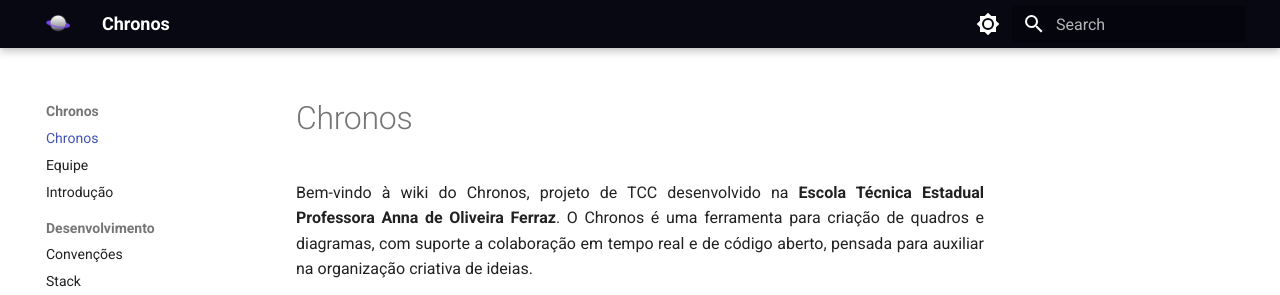
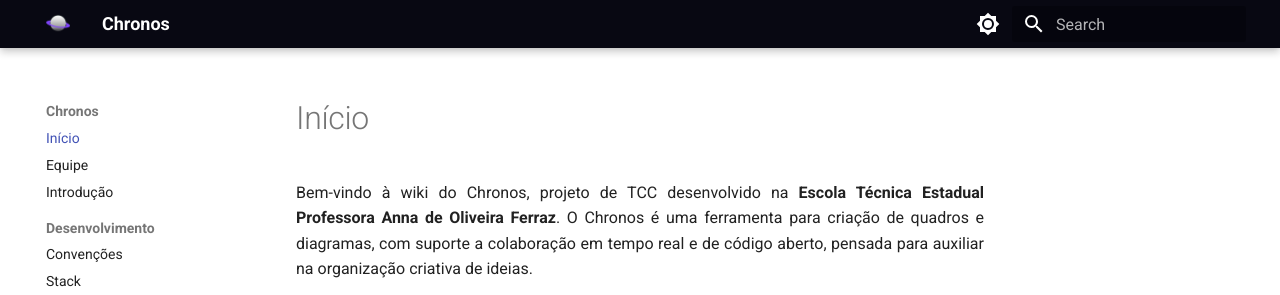
Before and after one commit to chronos-take-your-time/wiki, an MkDocs documentation site: the page built from docs/index.md, in a window 1280 px wide. Shown: the top 295 px of the page. Built offline with MkDocs 1.6.1 and Material for MkDocs 9.7.7, drawn with Linux system fonts in a browser that asks for light colours.

Commit message:
fix(titulo): troquei o título para "Início"

```diff
--- a/docs/index.md
+++ b/docs/index.md
@@ -1,4 +1,4 @@
-# Chronos
+# Início
 
 Bem-vindo à wiki do Chronos, projeto de TCC desenvolvido na **Escola Técnica Estadual Professora Anna de Oliveira Ferraz**. O Chronos é uma ferramenta para criação de quadros e diagramas, com suporte a colaboração em tempo real e de código aberto, pensada para auxiliar na organização criativa de ideias.
 
```
